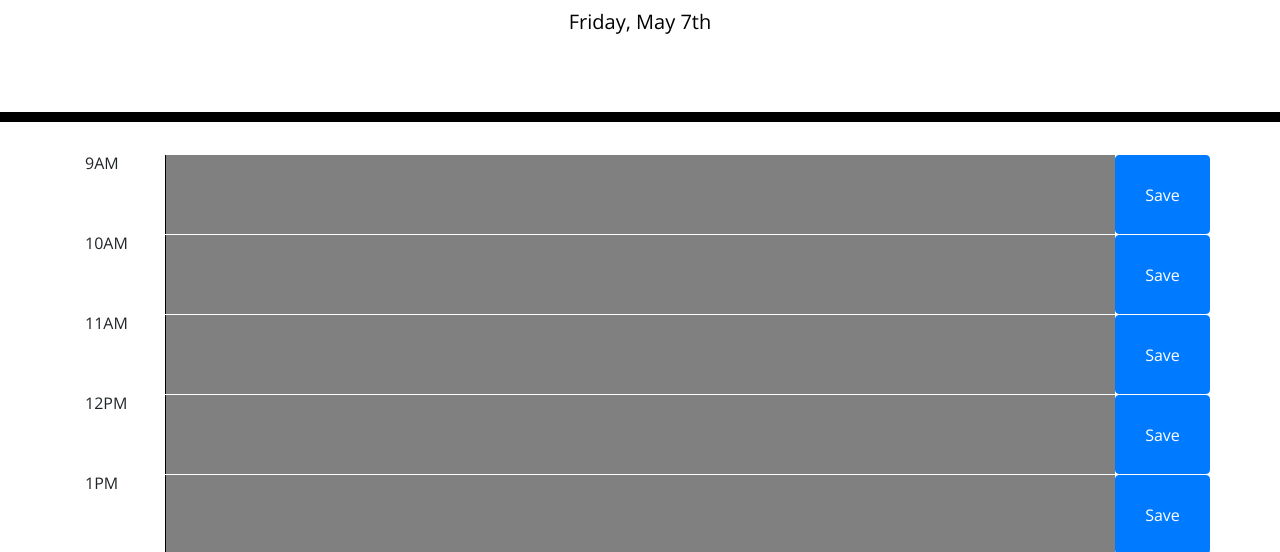
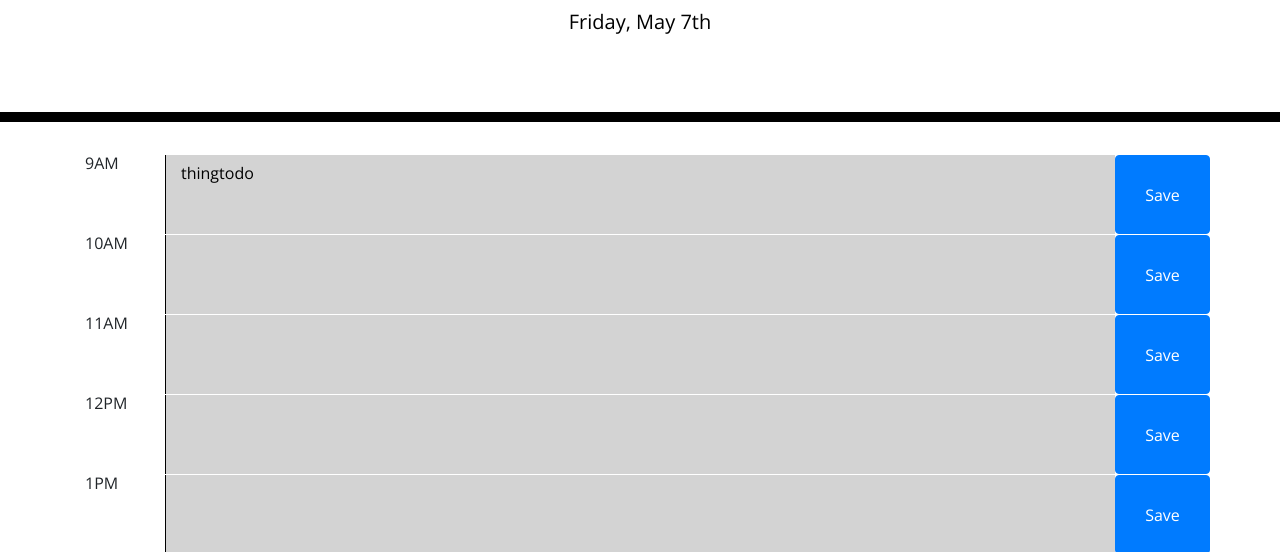
Before and after one commit to AnthonyKrueger/05-homework-scheduler, a plain HTML site: page index.html in a window 1280 px wide. Shown: the part 182-734 px from the top of the page. Drawn offline with nearby package versions, Linux system fonts and the light colour scheme.

Commit message:
started work on local storage

```diff
--- a/script.js
+++ b/script.js
@@ -13,8 +13,8 @@ function makeScheduler () {
     for(i = 0; i < 9; i++){
         var row = $("<div></div>").addClass("row");
         var timeLabel = $("<span></span>").addClass("col-1 span6");
-        var inputField = $("<textarea class='span6 col-10' rows='2' required></textarea>").attr('index', i);
-        var saveButton = $("<button class ='btn btn-primary col-1'>Save</button>").attr('index', i);
+        var inputField = $("<textarea class='span6 col-10 todos' rows='2' required></textarea>").data('index', i);
+        var saveButton = $("<button class ='btn btn-primary col-1 savebtn'>Save</button>").data('index', i);
 
         if(i <= 2){
             timeLabel.text((i + 9) + "AM")
@@ -26,13 +26,13 @@ function makeScheduler () {
         }
         var currentHour = moment().toObject().hours;
         if(currentHour < i + 9) {
-            inputField.css('background-color', 'green')
+            inputField.css('background-color', 'lime')
         }
         else if(currentHour == i + 9) {
             inputField.css('background-color', 'red')
         }
         else {
-            inputField.css('background-color', 'gray')
+            inputField.css('background-color', 'lightgrey')
         }
         schedulerList.append(row);
         row.append(timeLabel);
@@ -41,5 +41,35 @@ function makeScheduler () {
 
     }
 }
+
+// Give all save-buttons click functions
+
+$(".savebtn").on("click", function() {
+    console.log($(this).data("index"));
+})
+
+// Create localstorage array if not already present
+
+function checkStorage() {
+    var unparsedstore = localStorage.getItem('todos')
+    if(unparsedstore == null) {
+        var newstore = ["", "", "", "", "", "", "", "", ""]
+        localStorage.setItem('todos', JSON.stringify(newstore))
+    }
+    else {
+        var inputs = $('.todos')
+        var store = JSON.parse(localStorage.getItem('todos'))
+        for(i = 0; i < inputs.length; i++){
+            var currentInput = inputs[i];
+            var currentData = store[i];
+            if(currentData != null) {
+                currentInput.textContent = currentData;
+            }
+        }
+    }
+}
+var teststore = ["thingtodo", "", "", "", "", "another", "", "", ""]
+localStorage.setItem('todos', JSON.stringify(teststore))
 setDate();
 makeScheduler();
+checkStorage();
--- a/style.css
+++ b/style.css
@@ -69,3 +69,7 @@ textarea {
   font-size: 20px;
   transition: all 0.3s ease-in-out;
 }
+
+/* textarea:hover {
+  cursor:default;
+} */
```
